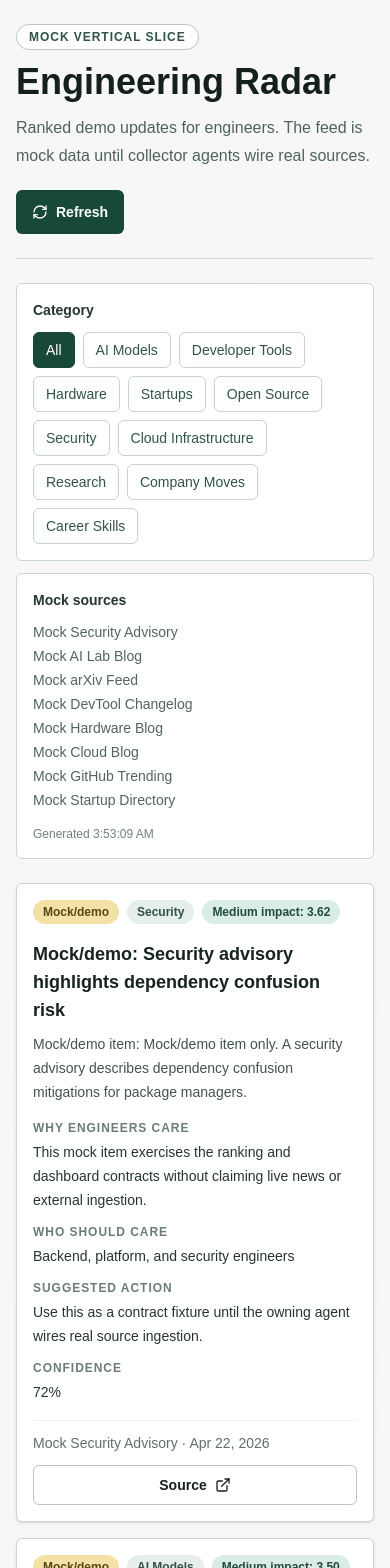
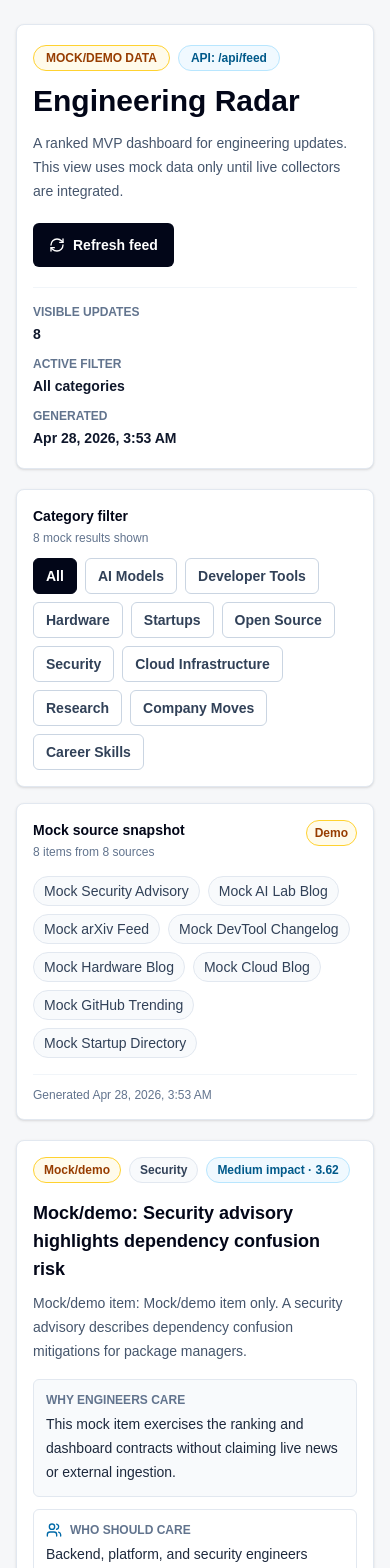
Before and after one commit to programmingishardlol/engineer-radar, a Next.js app: page / in a window 390 px wide. Shown: the top 1568 px of the page. Built offline with nearby package versions, Linux system fonts and the light colour scheme.

Commit message:
Frontend dashboard feed refinements

```diff
--- a/src/app/globals.css
+++ b/src/app/globals.css
@@ -2,15 +2,13 @@
 
 :root {
   color-scheme: light;
-  --background: #f7f8f5;
-  --foreground: #18201d;
+  --background: #f6f7f9;
+  --foreground: #0f172a;
 }
 
 body {
   margin: 0;
-  background:
-    linear-gradient(180deg, rgba(247, 248, 245, 0.92), rgba(239, 244, 241, 0.94)),
-    var(--background);
+  background: var(--background);
   color: var(--foreground);
   font-family: Arial, Helvetica, sans-serif;
 }
--- a/src/components/CategoryFilter.tsx
+++ b/src/components/CategoryFilter.tsx
@@ -3,16 +3,35 @@ import { categories, categoryLabels, type Category } from "../types";
 type CategoryFilterProps = {
   selectedCategory: Category | "all";
   onChange: (category: Category | "all") => void;
+  resultCount: number;
+  isLoading: boolean;
 };
 
-export function CategoryFilter({ selectedCategory, onChange }: CategoryFilterProps) {
+export function CategoryFilter({ selectedCategory, onChange, resultCount, isLoading }: CategoryFilterProps) {
   return (
     <div>
-      <div className="mb-3 text-sm font-semibold text-[#26352f]">Category</div>
-      <div className="flex flex-wrap gap-2">
+      <div className="mb-3 flex flex-col gap-1 sm:flex-row sm:items-end sm:justify-between">
+        <div>
+          <h2 className="text-sm font-semibold text-slate-950">Category filter</h2>
+          <p className="mt-1 text-xs text-slate-500">
+            {isLoading ? "Loading mock results..." : `${resultCount} mock result${resultCount === 1 ? "" : "s"} shown`}
+          </p>
+        </div>
+        {selectedCategory !== "all" ? (
+          <button
+            type="button"
+            onClick={() => onChange("all")}
+            className="inline-flex min-h-8 w-fit items-center justify-center rounded-md border border-slate-300 bg-white px-2.5 py-1 text-xs font-semibold text-slate-700 transition hover:bg-slate-100"
+          >
+            Clear filter
+          </button>
+        ) : null}
+      </div>
+      <div className="flex flex-wrap gap-2" aria-label="Filter feed by category">
         <button
           type="button"
           onClick={() => onChange("all")}
+          aria-pressed={selectedCategory === "all"}
           className={buttonClass(selectedCategory === "all")}
         >
           All
@@ -22,6 +41,7 @@ export function CategoryFilter({ selectedCategory, onChange }: CategoryFilterPro
             key={category}
             type="button"
             onClick={() => onChange(category)}
+            aria-pressed={selectedCategory === category}
             className={buttonClass(selectedCategory === category)}
           >
             {categoryLabels[category]}
@@ -34,9 +54,9 @@ export function CategoryFilter({ selectedCategory, onChange }: CategoryFilterPro
 
 function buttonClass(active: boolean) {
   return [
-    "min-h-9 rounded-md border px-3 py-1.5 text-sm font-medium transition",
+    "min-h-9 rounded-md border px-3 py-1.5 text-sm font-semibold transition focus-visible:outline focus-visible:outline-2 focus-visible:outline-offset-2 focus-visible:outline-sky-500",
     active
-      ? "border-[#174936] bg-[#174936] text-white"
-      : "border-[#c6d4cd] bg-white text-[#315446] hover:bg-[#eef6f1]"
+      ? "border-slate-950 bg-slate-950 text-white"
+      : "border-slate-300 bg-white text-slate-700 hover:border-slate-400 hover:bg-slate-100"
   ].join(" ");
 }
--- a/src/components/Dashboard.tsx
+++ b/src/components/Dashboard.tsx
@@ -1,16 +1,16 @@
 "use client";
 
-import { RefreshCw } from "lucide-react";
+import { AlertCircle, RefreshCw, RotateCcw } from "lucide-react";
 import { useEffect, useMemo, useState } from "react";
 import { CategoryFilter } from "./CategoryFilter";
 import { FeedCard } from "./FeedCard";
 import { SourceList } from "./SourceList";
-import type { Category, FeedResponse, RankedItem } from "../types";
+import { categoryLabels, type Category, type FeedResponse, type RankedItem } from "../types";
 
 export function Dashboard() {
   const [feed, setFeed] = useState<FeedResponse | null>(null);
   const [selectedCategory, setSelectedCategory] = useState<Category | "all">("all");
-  const [isLoading, setIsLoading] = useState(true);
+  const [isLoading, setIsLoading] = useState(false);
   const [error, setError] = useState<string | null>(null);
 
   const sources = useMemo(() => {
@@ -19,11 +19,12 @@ export function Dashboard() {
   }, [feed]);
 
   async function loadFeed(category: Category | "all" = selectedCategory) {
+    const hasExistingFeed = feed !== null;
     setIsLoading(true);
     setError(null);
 
     try {
-      const params = new URLSearchParams({ limit: "20" });
+      const params = new URLSearchParams({ limit: "24" });
       if (category !== "all") {
         params.set("category", category);
       }
@@ -38,7 +39,11 @@ export function Dashboard() {
 
       setFeed((await response.json()) as FeedResponse);
     } catch {
-      setError("Could not load the mock feed.");
+      setError(
+        hasExistingFeed
+          ? "Refresh failed. The last loaded mock feed is still shown."
+          : "Could not load the mock feed."
+      );
     } finally {
       setIsLoading(false);
     }
@@ -57,19 +62,34 @@ export function Dashboard() {
     void loadFeed(category);
   }
 
+  function clearCategory() {
+    handleCategoryChange("all");
+  }
+
   const items: RankedItem[] = feed?.items ?? [];
+  const hasInitialLoad = feed !== null;
+  const isInitialLoading = isLoading && !hasInitialLoad;
+  const activeCategoryLabel = selectedCategory === "all" ? "All categories" : categoryLabels[selectedCategory];
+  const generatedAt = feed?.generatedAt ? new Date(feed.generatedAt) : null;
 
   return (
-    <main className="min-h-screen px-4 py-6 text-[#17211d] sm:px-6 lg:px-8">
-      <div className="mx-auto flex max-w-7xl flex-col gap-6">
-        <header className="flex flex-col gap-5 border-b border-[#d3ddd8] pb-6 lg:flex-row lg:items-end lg:justify-between">
+    <main className="min-h-screen bg-[#f6f7f9] px-4 py-6 text-slate-950 sm:px-6 lg:px-8">
+      <div className="mx-auto flex max-w-7xl flex-col gap-5">
+        <header className="rounded-lg border border-slate-200 bg-white px-4 py-5 shadow-sm sm:px-5">
+          <div className="flex flex-col gap-5 lg:flex-row lg:items-end lg:justify-between">
             <div className="max-w-3xl">
-            <p className="mb-3 inline-flex rounded-full border border-[#b8c9c0] bg-white px-3 py-1 text-xs font-semibold uppercase tracking-[0.08em] text-[#315446]">
-              Mock vertical slice
-            </p>
-            <h1 className="text-4xl font-semibold text-[#14201b] sm:text-5xl">Engineering Radar</h1>
-            <p className="mt-3 max-w-2xl text-base leading-7 text-[#50635a]">
-              Ranked demo updates for engineers. The feed is mock data until collector agents wire real sources.
+              <div className="mb-3 flex flex-wrap items-center gap-2">
+                <span className="inline-flex rounded-full border border-amber-300 bg-amber-50 px-3 py-1 text-xs font-semibold uppercase text-amber-800">
+                  Mock/demo data
+                </span>
+                <span className="inline-flex rounded-full border border-sky-200 bg-sky-50 px-3 py-1 text-xs font-semibold text-sky-800">
+                  API: /api/feed
+                </span>
+              </div>
+              <h1 className="text-3xl font-semibold text-slate-950 sm:text-4xl">Engineering Radar</h1>
+              <p className="mt-3 max-w-2xl text-sm leading-6 text-slate-600 sm:text-base">
+                A ranked MVP dashboard for engineering updates. This view uses mock data only until live collectors are
+                integrated.
               </p>
             </div>
 
@@ -77,30 +97,58 @@ export function Dashboard() {
               type="button"
               onClick={() => void loadFeed()}
               disabled={isLoading}
-            className="inline-flex min-h-11 w-fit items-center justify-center gap-2 rounded-md bg-[#174936] px-4 py-2 text-sm font-semibold text-white transition hover:bg-[#123b2c] disabled:cursor-not-allowed disabled:bg-[#87978f]"
+              className="inline-flex min-h-11 w-fit items-center justify-center gap-2 rounded-md bg-slate-950 px-4 py-2 text-sm font-semibold text-white transition hover:bg-slate-800 disabled:cursor-not-allowed disabled:bg-slate-400"
             >
               <RefreshCw aria-hidden="true" className={`h-4 w-4 ${isLoading ? "animate-spin" : ""}`} />
-            Refresh
+              {isLoading ? "Refreshing" : "Refresh feed"}
             </button>
+          </div>
+
+          <dl className="mt-5 grid gap-3 border-t border-slate-100 pt-4 sm:grid-cols-3">
+            <StatusStat label="Visible updates" value={isInitialLoading ? "..." : items.length.toString()} />
+            <StatusStat label="Active filter" value={activeCategoryLabel} />
+            <StatusStat
+              label="Generated"
+              value={generatedAt ? generatedAt.toLocaleString([], { dateStyle: "medium", timeStyle: "short" }) : "..."}
+            />
+          </dl>
         </header>
 
-        <section className="grid gap-3 md:grid-cols-[1fr_280px]">
-          <div className="rounded-md border border-[#cbd6d0] bg-white p-4">
-            <CategoryFilter selectedCategory={selectedCategory} onChange={handleCategoryChange} />
+        <section className="grid gap-4 lg:grid-cols-[minmax(0,1fr)_300px]">
+          <div className="rounded-lg border border-slate-200 bg-white p-4 shadow-sm">
+            <CategoryFilter
+              selectedCategory={selectedCategory}
+              onChange={handleCategoryChange}
+              resultCount={items.length}
+              isLoading={isLoading}
+            />
           </div>
-          <SourceList sources={sources} generatedAt={feed?.generatedAt} />
+          <SourceList sources={sources} generatedAt={feed?.generatedAt} itemCount={items.length} />
         </section>
 
         {error ? (
-          <div className="rounded-md border border-[#e0b45d] bg-[#fff8e8] px-4 py-3 text-sm text-[#6b4b12]">
-            {error}
+          <div className="flex flex-col gap-3 rounded-lg border border-amber-300 bg-amber-50 px-4 py-3 text-sm text-amber-900 sm:flex-row sm:items-center sm:justify-between">
+            <div className="flex items-start gap-2">
+              <AlertCircle aria-hidden="true" className="mt-0.5 h-4 w-4 shrink-0" />
+              <span>{error}</span>
+            </div>
+            <button
+              type="button"
+              onClick={() => void loadFeed()}
+              className="inline-flex min-h-9 w-fit items-center justify-center gap-2 rounded-md border border-amber-400 bg-white px-3 py-1.5 font-semibold text-amber-900 transition hover:bg-amber-100"
+            >
+              <RotateCcw aria-hidden="true" className="h-4 w-4" />
+              Try again
+            </button>
           </div>
         ) : null}
 
-        {isLoading ? (
-          <div className="rounded-md border border-dashed border-[#bdcbc4] bg-white/70 px-4 py-8 text-sm text-[#607168]">
-            Loading mock feed...
-          </div>
+        {isInitialLoading ? (
+          <section className="grid gap-4 lg:grid-cols-2" aria-label="Loading mock engineering updates">
+            {Array.from({ length: 4 }).map((_, index) => (
+              <LoadingCard key={index} />
+            ))}
+          </section>
         ) : items.length > 0 ? (
           <section className="grid gap-4 lg:grid-cols-2" aria-label="Ranked engineering updates">
             {items.map((item) => (
@@ -108,11 +156,53 @@ export function Dashboard() {
             ))}
           </section>
         ) : (
-          <div className="rounded-md border border-dashed border-[#bdcbc4] bg-white/70 px-4 py-8 text-sm text-[#607168]">
-            No mock items match this filter.
+          <div className="rounded-lg border border-dashed border-slate-300 bg-white px-5 py-10 text-center shadow-sm">
+            <p className="text-base font-semibold text-slate-950">No mock updates found for {activeCategoryLabel}.</p>
+            <p className="mx-auto mt-2 max-w-xl text-sm leading-6 text-slate-600">
+              The feed endpoint returned an empty result for this filter. Clear the category filter to see the full demo
+              feed.
+            </p>
+            {selectedCategory !== "all" ? (
+              <button
+                type="button"
+                onClick={clearCategory}
+                className="mt-5 inline-flex min-h-10 items-center justify-center rounded-md bg-slate-950 px-4 py-2 text-sm font-semibold text-white transition hover:bg-slate-800"
+              >
+                Show all categories
+              </button>
+            ) : null}
           </div>
         )}
       </div>
     </main>
   );
 }
+
+function StatusStat({ label, value }: { label: string; value: string }) {
+  return (
+    <div>
+      <dt className="text-xs font-semibold uppercase text-slate-500">{label}</dt>
+      <dd className="mt-1 text-sm font-semibold text-slate-900">{value}</dd>
+    </div>
+  );
+}
+
+function LoadingCard() {
+  return (
+    <div className="rounded-lg border border-slate-200 bg-white p-4 shadow-sm">
+      <div className="flex gap-2">
+        <div className="h-6 w-20 animate-pulse rounded-full bg-slate-200" />
+        <div className="h-6 w-28 animate-pulse rounded-full bg-slate-200" />
+      </div>
+      <div className="mt-5 h-6 w-4/5 animate-pulse rounded bg-slate-200" />
+      <div className="mt-3 space-y-2">
+        <div className="h-4 animate-pulse rounded bg-slate-100" />
+        <div className="h-4 w-5/6 animate-pulse rounded bg-slate-100" />
+      </div>
+      <div className="mt-5 grid gap-3 sm:grid-cols-2">
+        <div className="h-20 animate-pulse rounded-md bg-slate-100" />
+        <div className="h-20 animate-pulse rounded-md bg-slate-100" />
+      </div>
+    </div>
+  );
+}
--- a/src/components/FeedCard.tsx
+++ b/src/components/FeedCard.tsx
@@ -1,4 +1,5 @@
-import { ExternalLink } from "lucide-react";
+import { ExternalLink, Target, Users } from "lucide-react";
+import type { ReactNode } from "react";
 import { categoryLabels, type RankedItem } from "../types";
 import { ImpactBadge } from "./ImpactBadge";
 
@@ -12,42 +13,55 @@ export function FeedCard({ item }: FeedCardProps) {
     day: "numeric",
     year: "numeric"
   }).format(new Date(item.publishedAt));
+  const confidencePercent = Math.round(item.confidence * 100);
 
   return (
-    <article className="flex h-full flex-col gap-4 rounded-md border border-[#cbd6d0] bg-white p-4 shadow-sm">
+    <article className="flex h-full flex-col gap-4 rounded-lg border border-slate-200 bg-white p-4 shadow-sm transition hover:border-slate-300 hover:shadow-md">
       <div className="flex flex-wrap items-center gap-2">
-        <span className="rounded-full bg-[#f4e1a6] px-2.5 py-1 text-xs font-semibold text-[#594713]">
+        <span className="rounded-full border border-amber-300 bg-amber-50 px-2.5 py-1 text-xs font-semibold text-amber-800">
           Mock/demo
         </span>
-        <span className="rounded-full bg-[#e6eee9] px-2.5 py-1 text-xs font-semibold text-[#315446]">
+        <span className="rounded-full border border-slate-200 bg-slate-50 px-2.5 py-1 text-xs font-semibold text-slate-700">
           {categoryLabels[item.category]}
         </span>
         <ImpactBadge score={item.score.finalScore} />
       </div>
 
       <div>
-        <h2 className="text-lg font-semibold leading-7 text-[#16231e]">{item.title}</h2>
-        <p className="mt-2 text-sm leading-6 text-[#43544d]">{item.summary}</p>
+        <h2 className="text-lg font-semibold leading-7 text-slate-950">{item.title}</h2>
+        <p className="mt-2 text-sm leading-6 text-slate-600">{item.summary}</p>
       </div>
 
       <dl className="grid gap-3 text-sm">
         <Field label="Why engineers care" value={item.whyEngineersCare} />
-        <Field label="Who should care" value={item.whoShouldCare} />
-        <Field label="Suggested action" value={item.suggestedAction} />
-        <Field label="Confidence" value={`${Math.round(item.confidence * 100)}%`} />
+        <div className="grid gap-3 sm:grid-cols-2">
+          <IconField
+            icon={<Users aria-hidden="true" className="h-4 w-4" />}
+            label="Who should care"
+            value={item.whoShouldCare}
+          />
+          <IconField
+            icon={<Target aria-hidden="true" className="h-4 w-4" />}
+            label="Suggested action"
+            value={item.suggestedAction}
+          />
+        </div>
       </dl>
 
-      <div className="mt-auto flex flex-col gap-3 border-t border-[#edf1ef] pt-3 sm:flex-row sm:items-center sm:justify-between">
-        <div className="text-sm text-[#607168]">
-          {item.source} · {publishedAt}
+      <div className="mt-auto grid gap-3 border-t border-slate-100 pt-3 sm:grid-cols-[1fr_auto] sm:items-center">
+        <div className="grid gap-1 text-sm text-slate-600">
+          <span>
+            {item.source} · {publishedAt}
+          </span>
+          <span className="text-xs font-semibold text-slate-500">Confidence {confidencePercent}%</span>
         </div>
         <a
           href={item.url}
           target="_blank"
           rel="noreferrer"
-          className="inline-flex min-h-10 items-center justify-center gap-2 rounded-md border border-[#b8c7c0] px-3 py-2 text-sm font-semibold text-[#174936] transition hover:bg-[#eef6f1]"
+          className="inline-flex min-h-10 items-center justify-center gap-2 rounded-md border border-slate-300 px-3 py-2 text-sm font-semibold text-slate-800 transition hover:bg-slate-100"
         >
-          Source
+          Open source
           <ExternalLink aria-hidden="true" className="h-4 w-4" />
         </a>
       </div>
@@ -57,9 +71,21 @@ export function FeedCard({ item }: FeedCardProps) {
 
 function Field({ label, value }: { label: string; value: string }) {
   return (
-    <div>
-      <dt className="text-xs font-semibold uppercase tracking-[0.08em] text-[#6c7d75]">{label}</dt>
-      <dd className="mt-1 leading-6 text-[#26352f]">{value}</dd>
+    <div className="rounded-md border border-slate-200 bg-slate-50 p-3">
+      <dt className="text-xs font-semibold uppercase text-slate-500">{label}</dt>
+      <dd className="mt-1 leading-6 text-slate-800">{value}</dd>
     </div>
   );
 }
+
+function IconField({ icon, label, value }: { icon: ReactNode; label: string; value: string }) {
+  return (
+    <div className="rounded-md border border-slate-200 p-3">
+      <dt className="flex items-center gap-2 text-xs font-semibold uppercase text-slate-500">
+        <span className="text-sky-700">{icon}</span>
+        {label}
+      </dt>
+      <dd className="mt-1 leading-6 text-slate-800">{value}</dd>
+    </div>
+  );
+}
--- a/src/components/ImpactBadge.tsx
+++ b/src/components/ImpactBadge.tsx
@@ -3,11 +3,17 @@ type ImpactBadgeProps = {
 };
 
 export function ImpactBadge({ score }: ImpactBadgeProps) {
-  const label = score >= 4 ? "High impact" : score >= 3 ? "Medium impact" : "Low impact";
+  const label = score >= 4 ? "High" : score >= 3 ? "Medium" : "Low";
+  const colorClass =
+    score >= 4
+      ? "border-emerald-200 bg-emerald-50 text-emerald-800"
+      : score >= 3
+        ? "border-sky-200 bg-sky-50 text-sky-800"
+        : "border-slate-200 bg-slate-50 text-slate-700";
 
   return (
-    <span className="rounded-full bg-[#d9ece5] px-2.5 py-1 text-xs font-semibold text-[#234c3b]">
-      {label}: {score.toFixed(2)}
+    <span className={`inline-flex rounded-full border px-2.5 py-1 text-xs font-semibold ${colorClass}`}>
+      {label} impact · {score.toFixed(2)}
     </span>
   );
 }
--- a/src/components/SourceList.tsx
+++ b/src/components/SourceList.tsx
@@ -1,17 +1,42 @@
 type SourceListProps = {
   sources: string[];
   generatedAt?: string;
+  itemCount: number;
 };
 
-export function SourceList({ sources, generatedAt }: SourceListProps) {
+export function SourceList({ sources, generatedAt, itemCount }: SourceListProps) {
+  const generatedLabel = generatedAt
+    ? new Date(generatedAt).toLocaleString([], { dateStyle: "medium", timeStyle: "short" })
+    : null;
+
   return (
-    <aside className="rounded-md border border-[#cbd6d0] bg-white p-4">
-      <h2 className="text-sm font-semibold text-[#26352f]">Mock sources</h2>
-      <ul className="mt-3 space-y-1 text-sm text-[#53655c]">
-        {sources.length > 0 ? sources.map((source) => <li key={source}>{source}</li>) : <li>No sources loaded.</li>}
+    <aside className="rounded-lg border border-slate-200 bg-white p-4 shadow-sm">
+      <div className="flex items-start justify-between gap-3">
+        <div>
+          <h2 className="text-sm font-semibold text-slate-950">Mock source snapshot</h2>
+          <p className="mt-1 text-xs text-slate-500">
+            {itemCount} item{itemCount === 1 ? "" : "s"} from {sources.length} source
+            {sources.length === 1 ? "" : "s"}
+          </p>
+        </div>
+        <span className="rounded-full border border-amber-300 bg-amber-50 px-2 py-1 text-xs font-semibold text-amber-800">
+          Demo
+        </span>
+      </div>
+
+      <ul className="mt-4 flex flex-wrap gap-2 text-sm text-slate-700 lg:block lg:space-y-2">
+        {sources.length > 0 ? (
+          sources.map((source) => (
+            <li key={source} className="rounded-full border border-slate-200 bg-slate-50 px-2.5 py-1 lg:rounded-md">
+              {source}
+            </li>
+          ))
+        ) : (
+          <li className="text-slate-500">No sources loaded.</li>
+        )}
       </ul>
-      {generatedAt ? (
-        <p className="mt-4 text-xs text-[#72827a]">Generated {new Date(generatedAt).toLocaleTimeString()}</p>
+      {generatedLabel ? (
+        <p className="mt-4 border-t border-slate-100 pt-3 text-xs text-slate-500">Generated {generatedLabel}</p>
       ) : null}
     </aside>
   );
```
Lines whose indentation alone changed are shown as unchanged.
